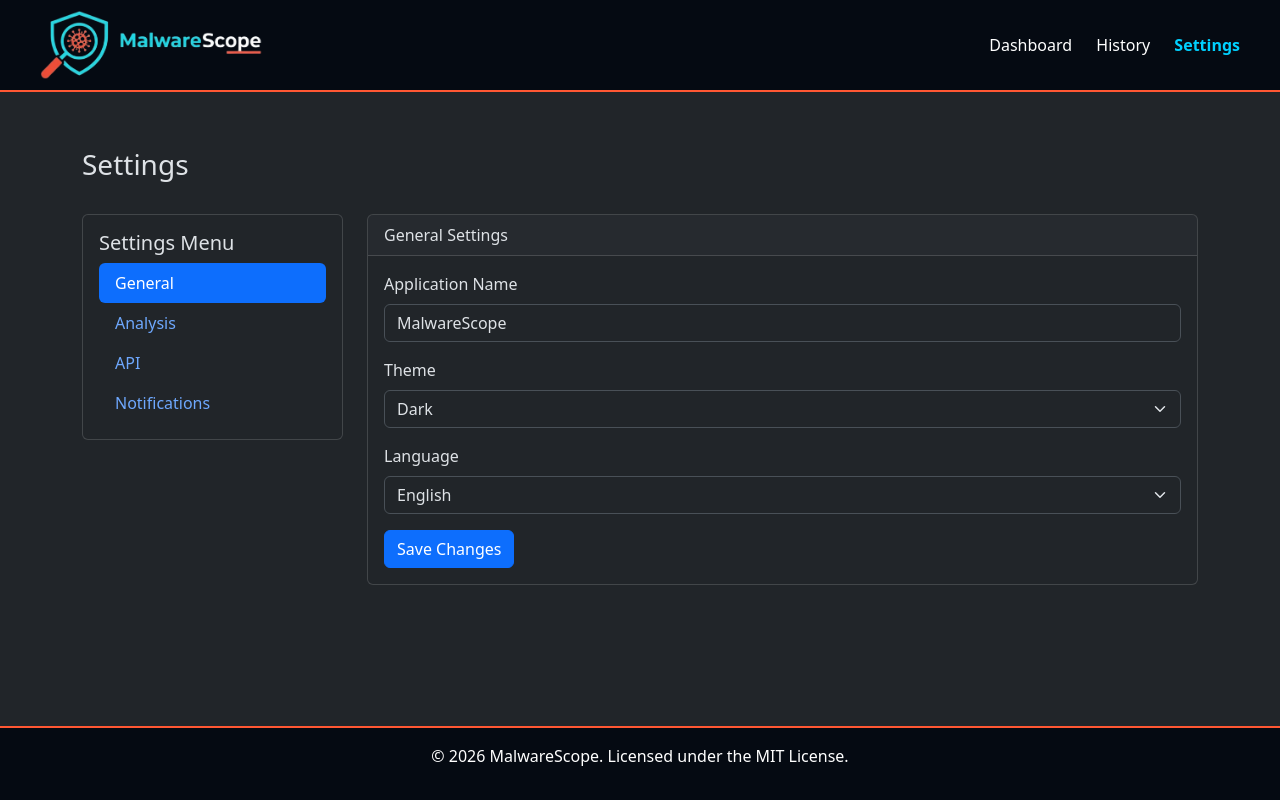
After one commit to Abdulrhman-Bahaa/web-applications, a Flask app: page /settings in a window 1280 px wide. The commit adds this page. Run offline with Flask 3, Linux system fonts and the light colour scheme.

Commit message:
Add settings and history pages with navigation updates

```diff
--- a/Graduation Project/web_application/app.py
+++ b/Graduation Project/web_application/app.py
@@ -120,9 +120,28 @@ def analysis(sample_id):
         return 'Sample not found', 404
 
 
-@app.route("/test")
-def test():
-    return render_template('base.html')
+@app.route("/settings")
+def settings():
+    return render_template('settings.html')
+
+
+@app.route("/history")
+def history():
+    try:
+        conn = mariadb.connect(**db_config)
+        cursor = conn.cursor(dictionary=True)
+        cursor.execute("SELECT * FROM samples ORDER BY id DESC LIMIT 50")
+        samples = cursor.fetchall()
+    except Exception:
+        samples = []
+    finally:
+        try:
+            cursor.close()
+            conn.close()
+        except Exception:
+            pass
+
+    return render_template('history.html', samples=samples)
 
 
 if __name__ == '__main__':
--- a/Graduation Project/web_application/templates/base.html
+++ b/Graduation Project/web_application/templates/base.html
@@ -1,5 +1,5 @@
 <!doctype html>
-<html lang="en">
+<html lang="en" data-bs-theme="dark">
 
 <head>
     <meta charset="utf-8">
@@ -29,12 +29,22 @@
 
         body {
             padding-top: 100px;
+
+        }
+
+        .nav-link-active {
+            color: #00d1ff !important;
+            font-weight: bold;
+        }
+
+        .nav-link-inactive {
+            color: #ffffff !important;
         }
     </style>
     {% block extra_css %}{% endblock %}
 </head>
 
-<body>
+<body class="d-flex flex-column min-vh-100">
     <header
         style="background-color: #050a12; padding: 10px 40px; display: flex; align-items: center; border-bottom: 2px solid #ff5733;">
         <div class="logo-container" style="display: flex; align-items: center;">
@@ -44,14 +54,16 @@
             </a>
         </div>
         <nav style="margin-left: auto;">
-            <a href="/"
-                style="color: #00d1ff; text-decoration: none; margin-left: 20px; font-weight: bold;">Dashboard</a>
-            <a href="#" style="color: #ffffff; text-decoration: none; margin-left: 20px;">History</a>
-            <a href="#" style="color: #ffffff; text-decoration: none; margin-left: 20px;">Settings</a>
+            <a href="/" style="text-decoration: none; margin-left: 20px;"
+                class="{% if request.path == '/' %}nav-link-active{% else %}nav-link-inactive{% endif %}">Dashboard</a>
+            <a href="/history" style="text-decoration: none; margin-left: 20px;"
+                class="{% if request.path == '/history' %}nav-link-active{% else %}nav-link-inactive{% endif %}">History</a>
+            <a href="/settings" style="text-decoration: none; margin-left: 20px;"
+                class="{% if request.path == '/settings' %}nav-link-active{% else %}nav-link-inactive{% endif %}">Settings</a>
         </nav>
     </header>
 
-    <div class="container" style="margin-top: 3rem;">
+    <div class="container flex-fill" style="margin-top: 3rem;">
         {% block content %}{% endblock %}
     </div>
 
--- /dev/null
+++ b/Graduation Project/web_application/templates/settings.html
@@ -0,0 +1,164 @@
+{% extends "base.html" %}
+
+{% block title %}Settings - MalwareScope{% endblock %}
+
+{% block content %}
+<div class="d-flex justify-content-between align-items-center mb-4">
+    <h1 class="h3">Settings</h1>
+</div>
+
+<div class="row">
+    <div class="col-lg-3 mb-3">
+        <div class="card">
+            <div class="card-body">
+                <h5 class="card-title">Settings Menu</h5>
+                <div class="nav flex-column nav-pills" id="settingsTabs" role="tablist" aria-orientation="vertical">
+                    <a class="nav-link active" id="general-tab" data-bs-toggle="pill" href="#general" role="tab"
+                        aria-controls="general" aria-selected="true">General</a>
+                    <a class="nav-link" id="analysis-tab" data-bs-toggle="pill" href="#analysis" role="tab"
+                        aria-controls="analysis" aria-selected="false">Analysis</a>
+                    <a class="nav-link" id="api-tab" data-bs-toggle="pill" href="#api" role="tab" aria-controls="api"
+                        aria-selected="false">API</a>
+                    <a class="nav-link" id="notifications-tab" data-bs-toggle="pill" href="#notifications" role="tab"
+                        aria-controls="notifications" aria-selected="false">Notifications</a>
+                </div>
+            </div>
+        </div>
+    </div>
+
+    <div class="col-lg-9">
+        <div class="tab-content" id="settingsTabsContent">
+            <div class="tab-pane fade show active" id="general" role="tabpanel" aria-labelledby="general-tab">
+                <div class="card mb-3">
+                    <div class="card-header">General Settings</div>
+                    <div class="card-body">
+                        <form>
+                            <div class="mb-3">
+                                <label for="appName" class="form-label">Application Name</label>
+                                <input type="text" class="form-control" id="appName" value="MalwareScope" readonly>
+                            </div>
+                            <div class="mb-3">
+                                <label for="theme" class="form-label">Theme</label>
+                                <select class="form-select" id="theme">
+                                    <option selected>Dark</option>
+                                    <option>Light</option>
+                                    <option>Auto</option>
+                                </select>
+                            </div>
+                            <div class="mb-3">
+                                <label for="language" class="form-label">Language</label>
+                                <select class="form-select" id="language">
+                                    <option selected>English</option>
+                                    <option>Arabic</option>
+                                    <option>French</option>
+                                    <option>Spanish</option>
+                                </select>
+                            </div>
+                            <button type="submit" class="btn btn-primary">Save Changes</button>
+                        </form>
+                    </div>
+                </div>
+            </div>
+
+            <div class="tab-pane fade" id="analysis" role="tabpanel" aria-labelledby="analysis-tab">
+                <div class="card mb-3">
+                    <div class="card-header">Analysis Settings</div>
+                    <div class="card-body">
+                        <form>
+                            <div class="mb-3">
+                                <label for="maxFileSize" class="form-label">Max File Size (MB)</label>
+                                <input type="number" class="form-control" id="maxFileSize" value="100" min="1">
+                            </div>
+                            <div class="mb-3">
+                                <label for="timeout" class="form-label">Analysis Timeout (seconds)</label>
+                                <input type="number" class="form-control" id="timeout" value="300" min="10">
+                            </div>
+                            <div class="mb-3">
+                                <div class="form-check">
+                                    <input class="form-check-input" type="checkbox" id="autoAnalyze" checked>
+                                    <label class="form-check-label" for="autoAnalyze">
+                                        Auto-analyze uploaded files
+                                    </label>
+                                </div>
+                            </div>
+                            <div class="mb-3">
+                                <div class="form-check">
+                                    <input class="form-check-input" type="checkbox" id="keepHistory" checked>
+                                    <label class="form-check-label" for="keepHistory">
+                                        Keep analysis history
+                                    </label>
+                                </div>
+                            </div>
+                            <button type="submit" class="btn btn-primary">Save Changes</button>
+                        </form>
+                    </div>
+                </div>
+            </div>
+
+            <div class="tab-pane fade" id="api" role="tabpanel" aria-labelledby="api-tab">
+                <div class="card mb-3">
+                    <div class="card-header">API Settings</div>
+                    <div class="card-body">
+                        <form>
+                            <div class="mb-3">
+                                <label for="apiKey" class="form-label">API Key</label>
+                                <div class="input-group">
+                                    <input type="password" class="form-control" id="apiKey" value="••••••••••••••••"
+                                        readonly>
+                                    <button class="btn btn-outline-secondary" type="button">Show</button>
+                                </div>
+                            </div>
+                            <div class="mb-3">
+                                <label for="apiUrl" class="form-label">API URL</label>
+                                <input type="url" class="form-control" id="apiUrl" value="http://localhost:5000">
+                            </div>
+                            <div class="mb-3">
+                                <button type="button" class="btn btn-warning">Regenerate API Key</button>
+                            </div>
+                            <button type="submit" class="btn btn-primary">Save Changes</button>
+                        </form>
+                    </div>
+                </div>
+            </div>
+
+            <div class="tab-pane fade" id="notifications" role="tabpanel" aria-labelledby="notifications-tab">
+                <div class="card mb-3">
+                    <div class="card-header">Notification Settings</div>
+                    <div class="card-body">
+                        <div class="mb-3">
+                            <div class="form-check">
+                                <input class="form-check-input" type="checkbox" id="emailNotif" checked>
+                                <label class="form-check-label" for="emailNotif">
+                                    Email notifications
+                                </label>
+                            </div>
+                        </div>
+                        <div class="mb-3">
+                            <div class="form-check">
+                                <input class="form-check-input" type="checkbox" id="analysisComplete" checked>
+                                <label class="form-check-label" for="analysisComplete">
+                                    Notify when analysis completes
+                                </label>
+                            </div>
+                        </div>
+                        <div class="mb-3">
+                            <div class="form-check">
+                                <input class="form-check-input" type="checkbox" id="malwareDetected" checked>
+                                <label class="form-check-label" for="malwareDetected">
+                                    Notify if malware detected
+                                </label>
+                            </div>
+                        </div>
+                        <div class="mb-3">
+                            <label for="notificationEmail" class="form-label">Email Address</label>
+                            <input type="email" class="form-control" id="notificationEmail"
+                                placeholder="your@email.com">
+                        </div>
+                        <button type="submit" class="btn btn-primary">Save Changes</button>
+                    </div>
+                </div>
+            </div>
+        </div>
+    </div>
+</div>
+{% endblock %}
```
Also changed, not shown: Graduation Project/web_application/templates/history.html (added, +114 -0 lines).
